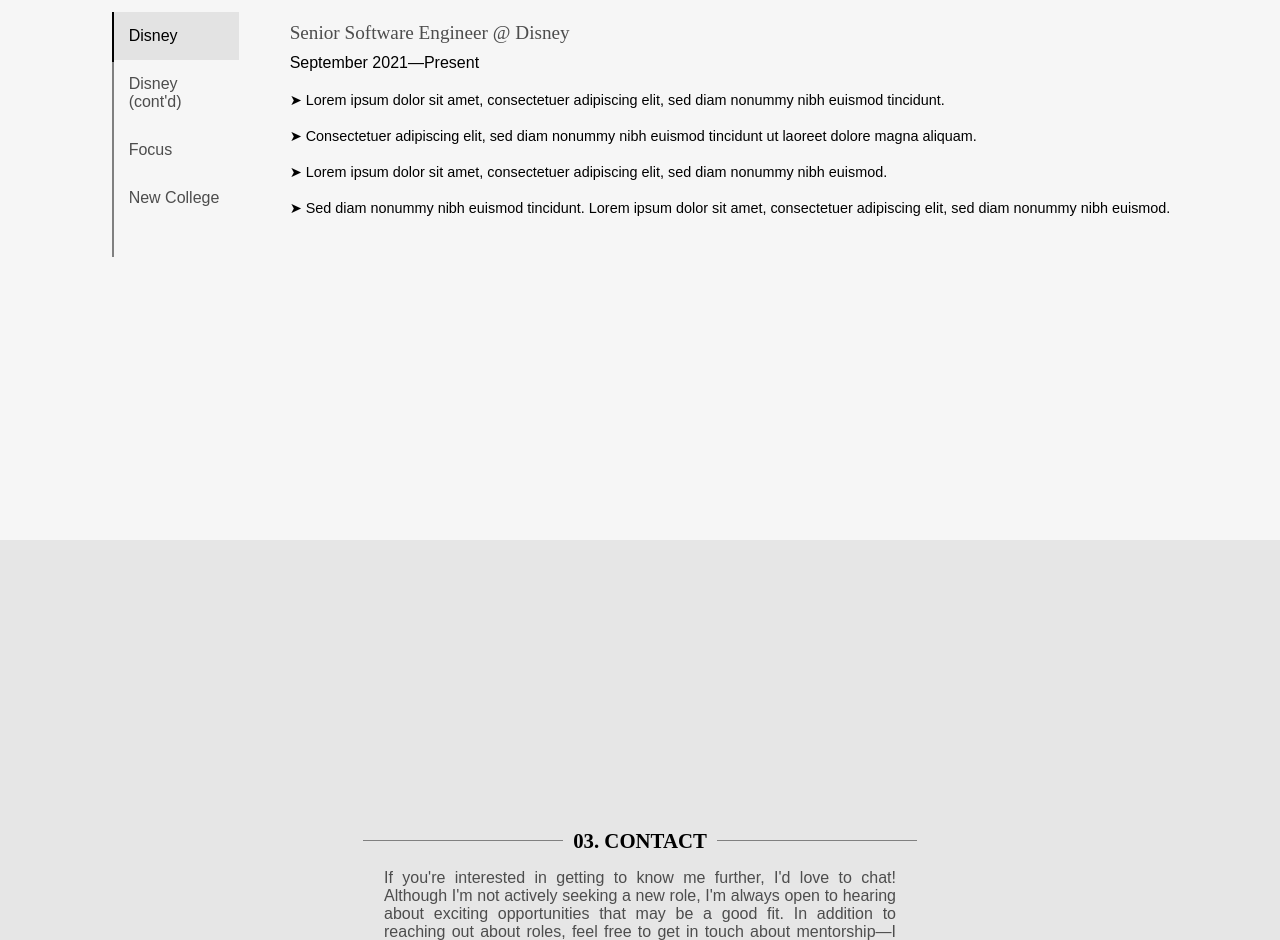
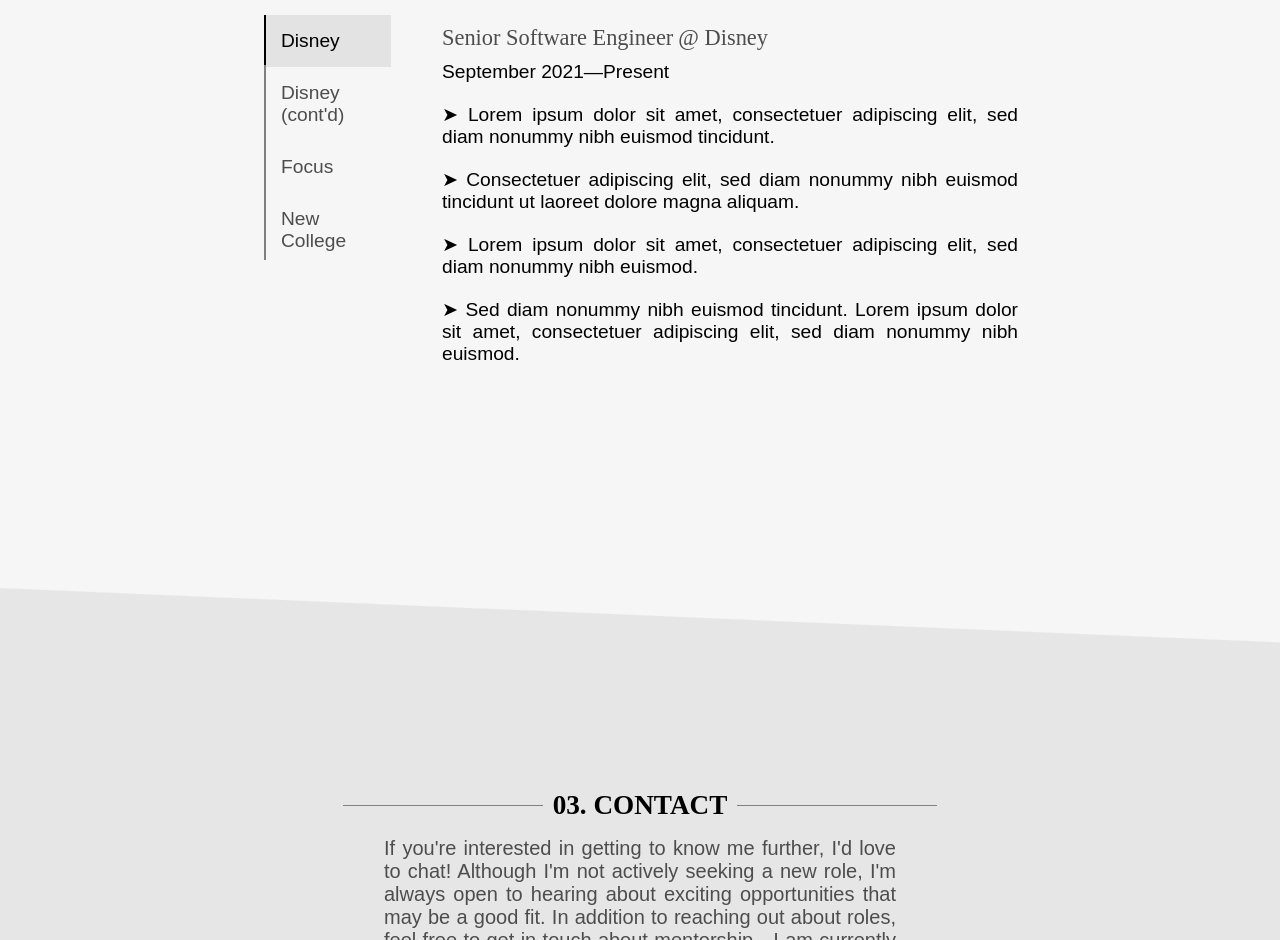
Before and after one commit to nicolekistler/personal-site-2022, a React (Create React App) app: page / in a window 1280 px wide. Shown: the part 1860-2800 px from the top of the page. Built offline with nearby package versions, Linux system fonts and the light colour scheme; a web font is replaced by a local one.

Commit message:
Add clip path background

```diff
--- a/src/App.js
+++ b/src/App.js
@@ -2,11 +2,52 @@ import Hero from './components/Hero';
 import About from './components/About';
 import Experience from './components/Experience';
 import Contact from './components/Contact';
+import styled from 'styled-components';
+import { colors } from './styles/colors';
 
 function App() {
 
+  const BackgroundContainer = styled.div`
+    position: absolute;
+    z-index: 1;
+    width: 100vw;
+    height: 400vh;
+    display: flex;
+    flex-direction: column;
+  `;
+
+  const SmallSection = styled.div`
+    z-index: 1;
+    width: 100vw;
+    height: 100vh;
+    background-color: ${colors.matchaFoam};
+  `;
+
+  const LargeSection = styled.div`
+    z-index: 1;
+    width: 100vw;
+    height: 150vh;
+    background-color: ${({ color }) => color};
+  `;
+
+  const AsymmetricalSection = styled.div`
+    position: absolute;
+    z-index: 1;
+    width: 100vw;
+    height: 170vh;
+    transform: translateY(170vh);
+    background-color: ${colors.offWhite};
+    clip-path: polygon(0 14%, 100% 8%, 100% 84%, 0 80%);
+  `;
+
   return (
     <div className="App">
+        <BackgroundContainer>
+          <SmallSection/>
+          <LargeSection color={colors.white}/>
+          <LargeSection color={colors.lavender}/>
+        </BackgroundContainer>
+        <AsymmetricalSection/>
         <Hero/>
         <About/>
         <Experience/>
--- a/src/components/About/index.jsx
+++ b/src/components/About/index.jsx
@@ -9,9 +9,10 @@ const Wrapper = styled.div`
     display: flex;
     flex-direction: column;
     justify-content: center;
-    max-width: 70%;
+    max-width: 80%;
     margin: auto;
     height: 60vh;
+    clip-path: polygon(0 0, 100% 0%, 100% 85%, 0 100%);
 
     @media (min-width: ${breakpoints.m}px) {
         max-height: 90vh;
--- a/src/components/Contact/index.jsx
+++ b/src/components/Contact/index.jsx
@@ -28,13 +28,18 @@ const Button = styled.div`
     display: flex;
     justify-content: center;
     align-items: center;
-    padding: 8px 20px 10px 20px;
+    padding: 10px 15px 10px 15px;
     background-color: black;
     font-family: dapifer, serif;
     font-weight: 900;
-    font-size: 21px;
+    font-size: 1.2rem;
     color: white;
     margin-top: 2rem;
+
+    @media (min-width: ${breakpoints.m}px) {
+        font-size: 1.6rem;
+        padding: 15px 25px 15px 25px;
+    }
 `;
 
 const Heading = styled.div`
@@ -74,7 +79,7 @@ const Contact = () => {
         </>;
 
     return (
-        <section className='page-section' name='contact' style={{backgroundColor: colors.lavender}}>
+        <section className='page-section' name='contact'>
                 <Wrapper>
                     <FadeWrapper contentToFade={content}/>
                 </Wrapper>
--- a/src/components/Experience/index.jsx
+++ b/src/components/Experience/index.jsx
@@ -66,9 +66,10 @@ const Tab = styled.div`
     cursor: pointer;
     color: ${({ isActive }) => isActive ? colors.black : colors.darkGrey};
     background-color: ${({ isActive }) => isActive && '#e3e3e3'};
+    font-size: 1rem;
 
-    @media (max-width: ${breakpoints.s}px) {
-        font-size: .9rem;
+    @media (min-width: ${breakpoints.s}px) {
+        font-size: 1.2rem;
     }
 `;
 
@@ -85,6 +86,7 @@ const PanelWrapper = styled.div`
     flex-direction: column;
     margin: 10px 0 0 80px;
     height: 300px;
+    width: 45vw;
 `;
 
 const Experience = () => {
@@ -141,7 +143,8 @@ const Experience = () => {
         </>;
 
     return (
-        <section className='page-section' name='experience' style={{backgroundColor: colors.offWhite}}>
+        <section className='page-section' name='experience'>
+            {/*  style={{backgroundColor: colors.offWhite}} */}
             <Wrapper>
                 <FadeWrapper contentToFade={content}/>
             </Wrapper>
--- a/src/components/Hero/index.jsx
+++ b/src/components/Hero/index.jsx
@@ -9,7 +9,7 @@ import Socials from '../Socials';
 
 const Wrapper = styled.section`
     display: flex;
-    background-color: ${colors.matchaFoam};
+    // background-color: ${colors.matchaFoam};
     animation: fadeInAnimation ease 1.5s;
     animation-iteration-count: 1;
     animation-fill-mode: forwards;
--- a/src/index.css
+++ b/src/index.css
@@ -18,6 +18,8 @@ body {
   width: 100%;
   min-width: -webkit-fill-available;
   overflow: hidden;
+  position: relative;
+  z-index: 3;
 }
 
 .fade-in-section {
--- a/src/styles/typography.js
+++ b/src/styles/typography.js
@@ -60,7 +60,7 @@ export const LinkDescription = styled.p`
 
 export const SectionTitle = styled.h2`
     margin: auto;
-    font-size: 1.3rem;
+    font-size: 1.5rem;
     color: ${colors.black};
     font-family: dapifer, serif;
     font-weight: 900;
@@ -68,22 +68,27 @@ export const SectionTitle = styled.h2`
     white-space: nowrap;
 
     @media (min-width: ${breakpoints.s}px) {
+        font-size: 1.7rem;
         margin: 0;
     }
 `;
 
 export const Description = styled.div`
-    font-size: 1rem;
+    font-size: .9rem;
     font-family: halyard-text, sans-serif;
     font-weight: 400;
     font-style: normal;
     text-align: justify;
     text-justify: inter-word;
     color: ${colors.darkGrey};
+
+    @media (min-width: ${breakpoints.s}px) {
+        font-size: 1.25rem;
+    }
 `;
 
 export const TitleSmall = styled.div`
-    font-size: .9rem;
+    font-size: 1.2rem;
     margin-bottom: 10px;
     font-family: dapifer, serif;
     font-weight: 400;
@@ -91,11 +96,11 @@ export const TitleSmall = styled.div`
     white-space: nowrap;
 
     @media (min-width: ${breakpoints.s}px) {
-        font-size: 1.2rem;
+        font-size: 1.4rem;
     }
 `;
 export const SubtitleSmall = styled.div`
-    font-size: .9rem;
+    font-size: 1.2rem;
     margin-bottom: 10px;
     margin-left: 5px;
     font-family: dapifer, serif;
@@ -104,26 +109,26 @@ export const SubtitleSmall = styled.div`
     white-space: nowrap;
 
     @media (min-width: ${breakpoints.s}px) {
-        font-size: 1.2rem;
+        font-size: 1.4rem;
     }
 `;
 
 export const Range = styled.div`
     white-space: nowrap;
-    font-size: .8rem;
+    font-size: 1rem;
     font-family: halyard-text, sans-serif;
     font-weight: 500;
     font-style: normal;
     color: ${colors.black};
 
     @media (min-width: ${breakpoints.s}px) {
-        font-size: 1rem;
+        font-size: 1.2rem;
     }
 `;
 
 
 export const DescriptionSmall = styled.div`
-    font-size: .9rem;
+    font-size: 1rem;
     margin: 20px 0 20px 0;
     font-family: halyard-text, sans-serif;
     font-weight: 400;
@@ -133,6 +138,6 @@ export const DescriptionSmall = styled.div`
     color: ${colors.black};
 
     @media (min-width: ${breakpoints.s}px) {
-        font-size: .9rem;
+        font-size: 1.2rem;
     }
 `;
```
